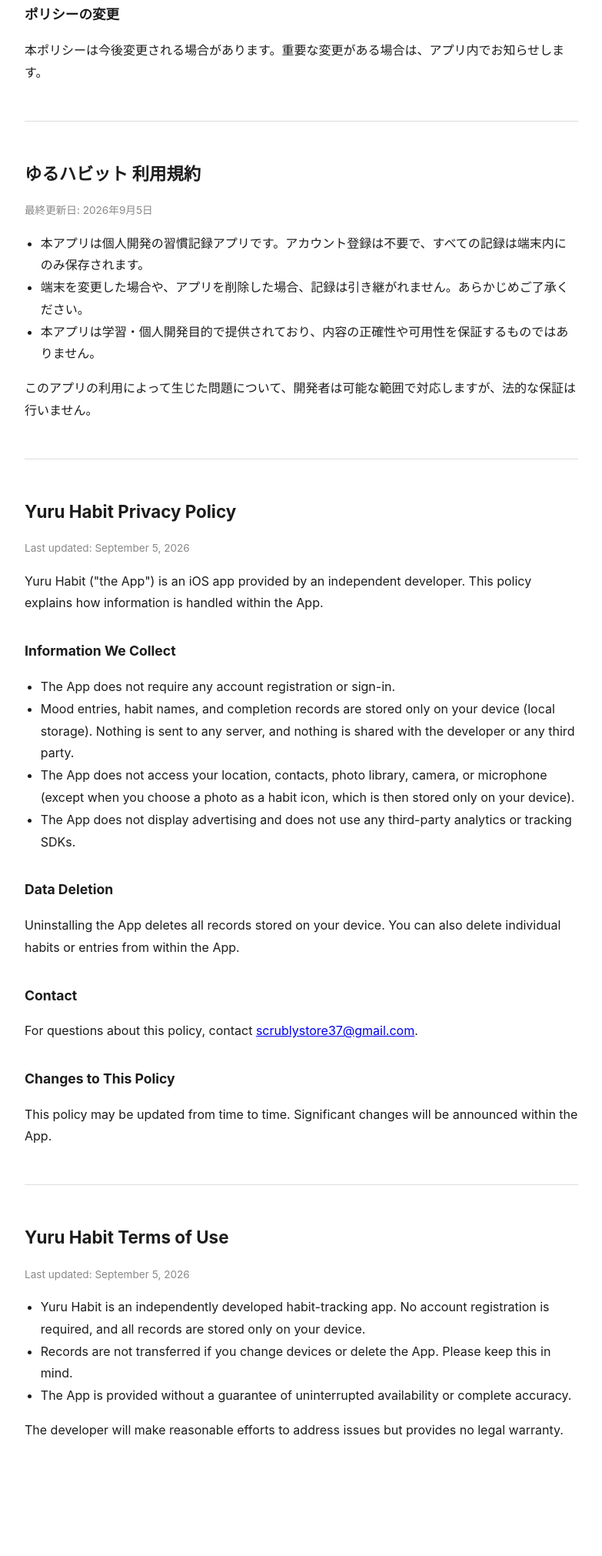
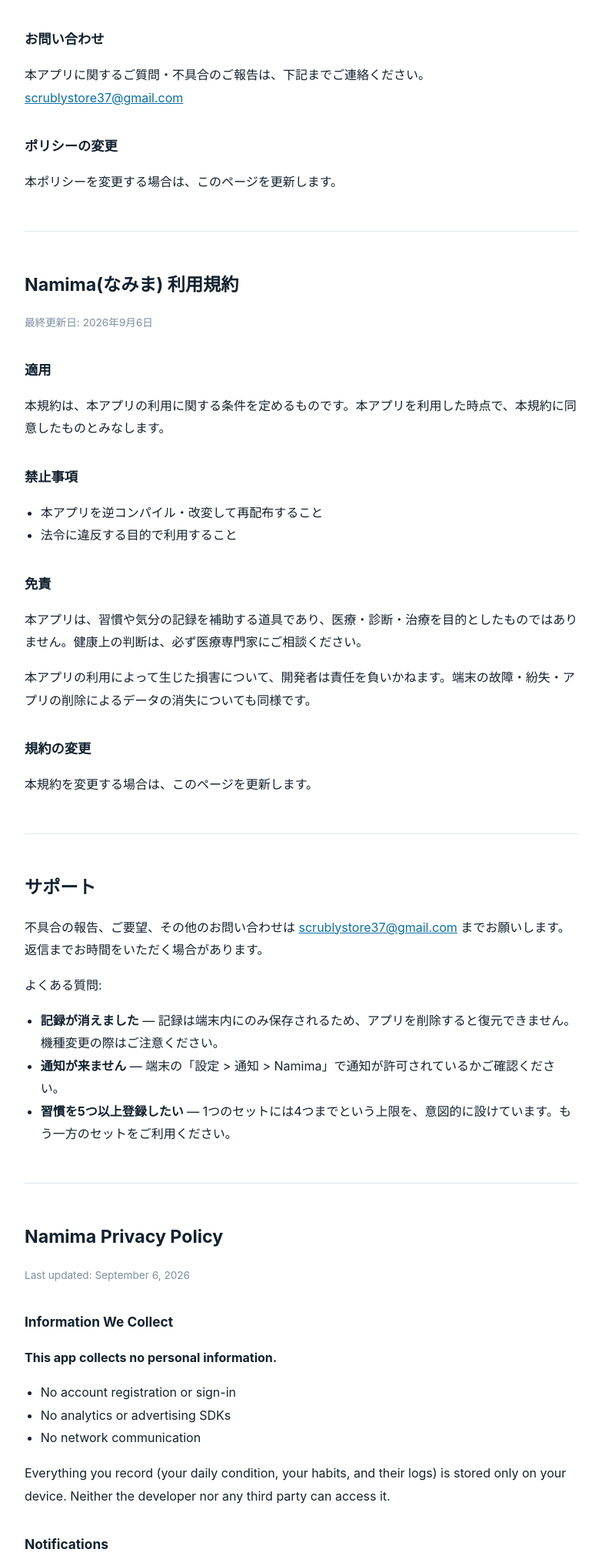
Before and after one commit to scrublystore37-afk/nami-nikki-legal, a plain HTML site: page index.html in a window 1280 px wide. Shown: the part 778-2800 px from the top of the page at 77% size, without its empty margins (248-1031 px from the left). Before the commit the page ends 2779 px from the top, so only its background shows below. Drawn offline with Linux system fonts and the light colour scheme.

Commit message:
Update pages for Namima (renamed from Yuru Habit)

```diff
--- a/index.html
+++ b/index.html
@@ -3,7 +3,7 @@
 <head>
 <meta charset="UTF-8">
 <meta name="viewport" content="width=device-width, initial-scale=1">
-<title>ゆるハビット / Yuru Habit — プライバシーポリシー・利用規約 / Privacy Policy &amp; Terms of Use</title>
+<title>Namima(なみま) — プライバシーポリシー・利用規約・サポート / Privacy Policy, Terms &amp; Support</title>
 <style>
   :root { color-scheme: light dark; }
   body {
@@ -11,105 +11,151 @@
     max-width: 720px;
     margin: 0 auto;
     padding: 32px 20px 80px;
-    line-height: 1.8;
-    color: #1c1c1e;
+    line-height: 1.85;
+    color: #12212e;
     background: #ffffff;
   }
   @media (prefers-color-scheme: dark) {
-    body { color: #f2f2f7; background: #000000; }
-    hr { border-color: #333; }
+    body { color: #e9f3fb; background: #0a1420; }
+    hr { border-color: #24394c; }
+    a { color: #3fbdf5; }
   }
-  h1 { font-size: 1.4rem; margin-top: 2.5rem; }
-  h2 { font-size: 1.1rem; margin-top: 2rem; }
+  h1 { font-size: 1.45rem; margin-top: 2.6rem; }
+  h2 { font-size: 1.08rem; margin-top: 2rem; }
   ul { padding-left: 1.3rem; }
   .lang-block { margin-bottom: 3rem; }
-  .updated { color: #888; font-size: 0.85rem; }
-  hr { margin: 3rem 0; border: none; border-top: 1px solid #ddd; }
+  .updated { color: #7b8fa1; font-size: 0.85rem; }
+  hr { margin: 3rem 0; border: none; border-top: 1px solid #dce8f2; }
   nav { font-size: 0.9rem; margin-bottom: 2rem; }
   nav a { margin-right: 1rem; }
+  a { color: #0b6fa8; }
 </style>
 </head>
 <body>
 
 <nav>
-<a href="#privacy-ja">プライバシーポリシー</a>
-<a href="#terms-ja">利用規約</a>
-<a href="#privacy-en">Privacy (EN)</a>
-<a href="#terms-en">Terms (EN)</a>
+  <a href="#ja">日本語</a>
+  <a href="#en">English</a>
 </nav>
 
-<div class="lang-block">
-<h1 id="privacy-ja">ゆるハビット プライバシーポリシー</h1>
-<p class="updated">最終更新日: 2026年9月5日</p>
-<p>ゆるハビット(以下「本アプリ」)は個人開発者が提供するiOSアプリです。本ポリシーは、本アプリにおける情報の取り扱いについて説明します。</p>
+<div class="lang-block" id="ja">
+
+<h1>Namima(なみま) プライバシーポリシー</h1>
+<p class="updated">最終更新日: 2026年9月6日</p>
 
 <h2>収集する情報</h2>
+<p><strong>本アプリは、利用者の個人情報を一切収集しません。</strong></p>
 <ul>
-<li>本アプリはアカウント登録・ログインを必要としません。</li>
-<li>気分の記録、習慣の名前や達成記録は、お使いの端末内(ローカルストレージ)にのみ保存されます。外部のサーバーへの送信や、開発者を含む第三者への共有は一切行いません。</li>
-<li>位置情報、連絡先、写真ライブラリ、カメラ、マイクへのアクセスは行いません(習慣アイコンとして写真を選ぶ場合を除き、選んだ画像は端末内にのみ保存されます)。</li>
-<li>広告表示、第三者の分析・トラッキングSDKの使用は一切行いません。</li>
+  <li>アカウント登録・ログインはありません</li>
+  <li>アクセス解析ツールや広告SDKを組み込んでいません</li>
+  <li>ネットワーク通信を行いません</li>
+</ul>
+<p>記録された内容(調子・習慣・その記録)は、すべて利用者の端末内にのみ保存されます。開発者を含む第三者が、その内容を閲覧・取得することはできません。</p>
+
+<h2>通知について</h2>
+<p>「今日の調子は?」という1日1回の通知を送る機能があります。これは端末内で完結するローカル通知で、外部のサーバーは利用しません。通知の許可は任意で、いつでもアプリ内または端末の設定からオフにできます。</p>
+
+<h2>データの削除</h2>
+<p>アプリを端末から削除すると、記録されたデータもすべて削除されます。開発者側にデータは残りません。</p>
+
+<h2>お問い合わせ</h2>
+<p>本アプリに関するご質問・不具合のご報告は、下記までご連絡ください。<br>
+<a href="mailto:scrublystore37@gmail.com">scrublystore37@gmail.com</a></p>
+
+<h2>ポリシーの変更</h2>
+<p>本ポリシーを変更する場合は、このページを更新します。</p>
+
+<hr>
+
+<h1>Namima(なみま) 利用規約</h1>
+<p class="updated">最終更新日: 2026年9月6日</p>
+
+<h2>適用</h2>
+<p>本規約は、本アプリの利用に関する条件を定めるものです。本アプリを利用した時点で、本規約に同意したものとみなします。</p>
+
+<h2>禁止事項</h2>
+<ul>
+  <li>本アプリを逆コンパイル・改変して再配布すること</li>
+  <li>法令に違反する目的で利用すること</li>
 </ul>
 
-<h2>データの削除</h2>
-<p>本アプリをアンインストールすると、端末内に保存された記録もあわせて削除されます。アプリ内から個別の記録・習慣を削除することもできます。</p>
+<h2>免責</h2>
+<p>本アプリは、習慣や気分の記録を補助する道具であり、医療・診断・治療を目的としたものではありません。健康上の判断は、必ず医療専門家にご相談ください。</p>
+<p>本アプリの利用によって生じた損害について、開発者は責任を負いかねます。端末の故障・紛失・アプリの削除によるデータの消失についても同様です。</p>
 
-<h2>お問い合わせ</h2>
-<p>本ポリシーに関するお問い合わせは <a href="mailto:scrublystore37@gmail.com">scrublystore37@gmail.com</a> までご連絡ください。</p>
+<h2>規約の変更</h2>
+<p>本規約を変更する場合は、このページを更新します。</p>
 
-<h2>ポリシーの変更</h2>
-<p>本ポリシーは今後変更される場合があります。重要な変更がある場合は、アプリ内でお知らせします。</p>
+<hr>
+
+<h1>サポート</h1>
+<p>不具合の報告、ご要望、その他のお問い合わせは
+<a href="mailto:scrublystore37@gmail.com">scrublystore37@gmail.com</a> までお願いします。
+返信までお時間をいただく場合があります。</p>
+<p>よくある質問:</p>
+<ul>
+  <li><strong>記録が消えました</strong> — 記録は端末内にのみ保存されるため、アプリを削除すると復元できません。機種変更の際はご注意ください。</li>
+  <li><strong>通知が来ません</strong> — 端末の「設定 &gt; 通知 &gt; Namima」で通知が許可されているかご確認ください。</li>
+  <li><strong>習慣を5つ以上登録したい</strong> — 1つのセットには4つまでという上限を、意図的に設けています。もう一方のセットをご利用ください。</li>
+</ul>
+
 </div>
 
 <hr>
 
-<div class="lang-block">
-<h1 id="terms-ja">ゆるハビット 利用規約</h1>
-<p class="updated">最終更新日: 2026年9月5日</p>
+<div class="lang-block" id="en">
+
+<h1>Namima Privacy Policy</h1>
+<p class="updated">Last updated: September 6, 2026</p>
+
+<h2>Information We Collect</h2>
+<p><strong>This app collects no personal information.</strong></p>
 <ul>
-<li>本アプリは個人開発の習慣記録アプリです。アカウント登録は不要で、すべての記録は端末内にのみ保存されます。</li>
-<li>端末を変更した場合や、アプリを削除した場合、記録は引き継がれません。あらかじめご了承ください。</li>
-<li>本アプリは学習・個人開発目的で提供されており、内容の正確性や可用性を保証するものではありません。</li>
+  <li>No account registration or sign-in</li>
+  <li>No analytics or advertising SDKs</li>
+  <li>No network communication</li>
 </ul>
-<p>このアプリの利用によって生じた問題について、開発者は可能な範囲で対応しますが、法的な保証は行いません。</p>
-</div>
+<p>Everything you record (your daily condition, your habits, and their logs) is stored only on your device. Neither the developer nor any third party can access it.</p>
+
+<h2>Notifications</h2>
+<p>The app can send one local notification per day asking how you feel today. It is generated on your device and no server is involved. Notifications are optional and can be turned off at any time.</p>
+
+<h2>Data Deletion</h2>
+<p>Deleting the app from your device deletes all recorded data. No copy remains with the developer.</p>
+
+<h2>Contact</h2>
+<p><a href="mailto:scrublystore37@gmail.com">scrublystore37@gmail.com</a></p>
+
+<h2>Changes to This Policy</h2>
+<p>If this policy changes, this page will be updated.</p>
 
 <hr>
 
-<div class="lang-block">
-<h1 id="privacy-en">Yuru Habit Privacy Policy</h1>
-<p class="updated">Last updated: September 5, 2026</p>
-<p>Yuru Habit ("the App") is an iOS app provided by an independent developer. This policy explains how information is handled within the App.</p>
+<h1>Namima Terms of Use</h1>
+<p class="updated">Last updated: September 6, 2026</p>
 
-<h2>Information We Collect</h2>
+<h2>Scope</h2>
+<p>These terms govern your use of the app. By using the app, you agree to them.</p>
+
+<h2>Prohibited Conduct</h2>
 <ul>
-<li>The App does not require any account registration or sign-in.</li>
-<li>Mood entries, habit names, and completion records are stored only on your device (local storage). Nothing is sent to any server, and nothing is shared with the developer or any third party.</li>
-<li>The App does not access your location, contacts, photo library, camera, or microphone (except when you choose a photo as a habit icon, which is then stored only on your device).</li>
-<li>The App does not display advertising and does not use any third-party analytics or tracking SDKs.</li>
+  <li>Decompiling, modifying, or redistributing the app</li>
+  <li>Using the app for any unlawful purpose</li>
 </ul>
 
-<h2>Data Deletion</h2>
-<p>Uninstalling the App deletes all records stored on your device. You can also delete individual habits or entries from within the App.</p>
+<h2>Disclaimer</h2>
+<p>This app is a tool for recording habits and moods. It is not intended for medical diagnosis or treatment. Please consult a healthcare professional for any health-related decisions.</p>
+<p>The developer is not liable for any damages arising from use of the app, including data loss caused by device failure, loss, or deletion of the app.</p>
 
-<h2>Contact</h2>
-<p>For questions about this policy, contact <a href="mailto:scrublystore37@gmail.com">scrublystore37@gmail.com</a>.</p>
-
-<h2>Changes to This Policy</h2>
-<p>This policy may be updated from time to time. Significant changes will be announced within the App.</p>
-</div>
+<h2>Changes to These Terms</h2>
+<p>If these terms change, this page will be updated.</p>
 
 <hr>
 
-<div class="lang-block">
-<h1 id="terms-en">Yuru Habit Terms of Use</h1>
-<p class="updated">Last updated: September 5, 2026</p>
-<ul>
-<li>Yuru Habit is an independently developed habit-tracking app. No account registration is required, and all records are stored only on your device.</li>
-<li>Records are not transferred if you change devices or delete the App. Please keep this in mind.</li>
-<li>The App is provided without a guarantee of uninterrupted availability or complete accuracy.</li>
-</ul>
-<p>The developer will make reasonable efforts to address issues but provides no legal warranty.</p>
+<h1>Support</h1>
+<p>For bug reports, requests, or any other questions, please contact
+<a href="mailto:scrublystore37@gmail.com">scrublystore37@gmail.com</a>.</p>
+
 </div>
 
 </body>
```
